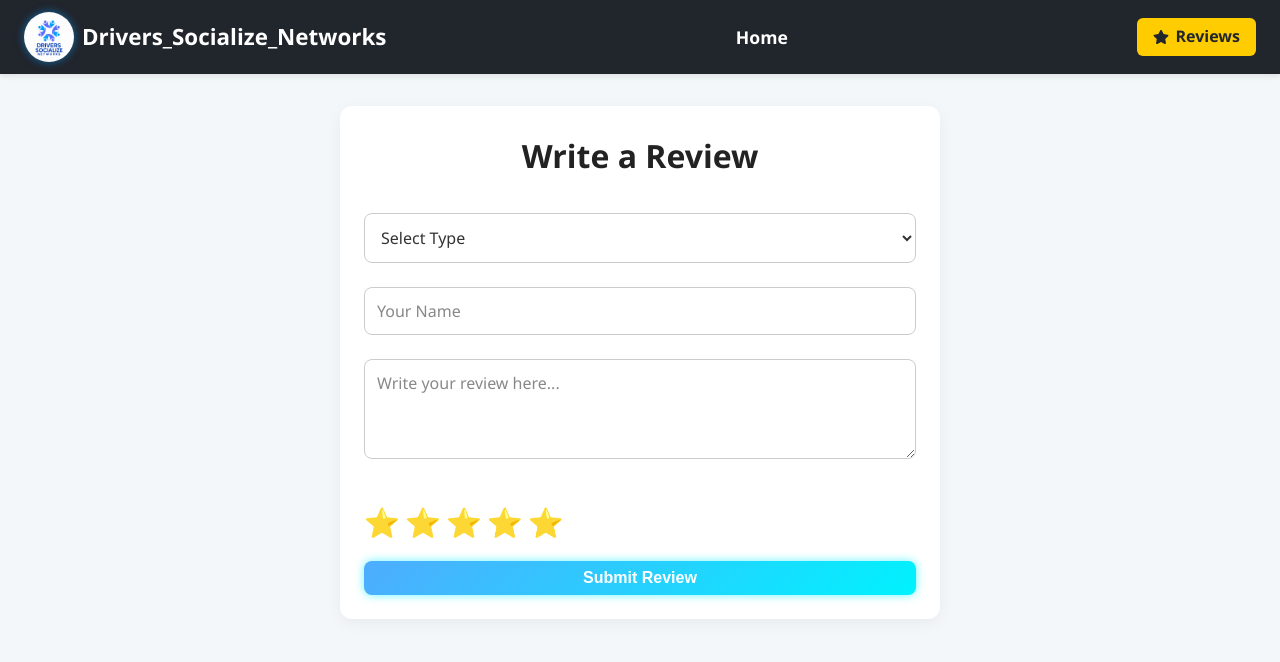
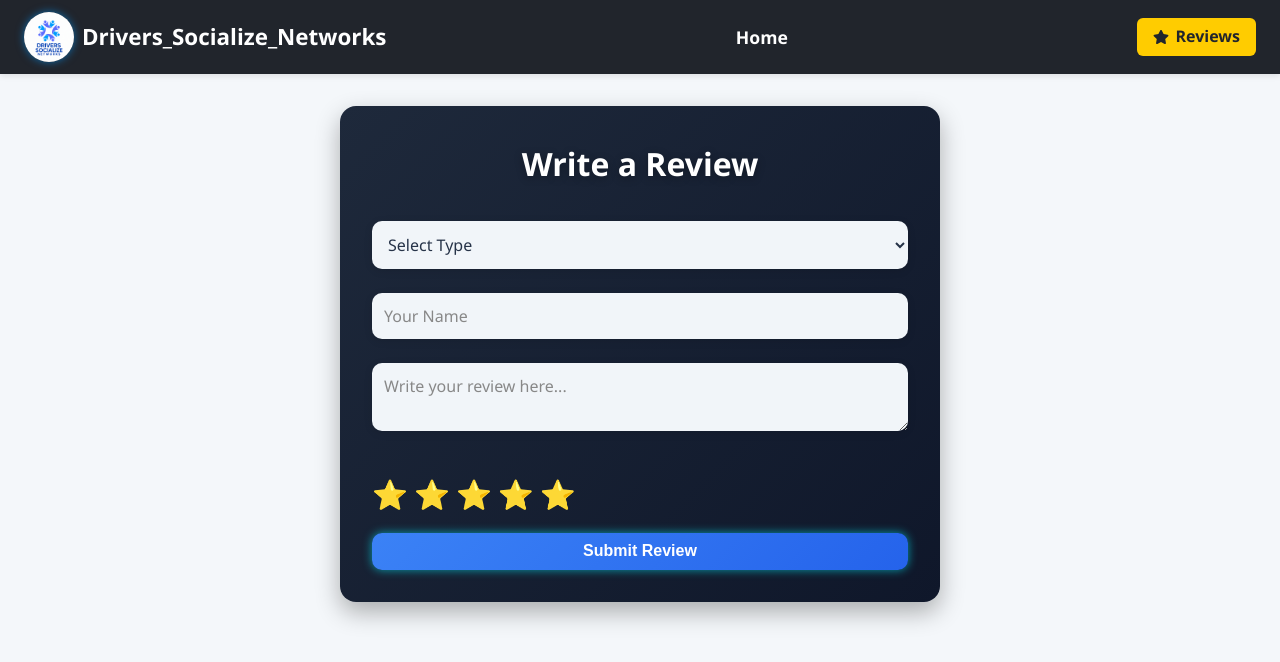
Before and after one commit to Drivers822/Socialize, a React (Vite) app: page /reviews in a window 1280 px wide. Shown: the top 662 px of the page. Built offline with nearby package versions, Linux system fonts and the light colour scheme.

Commit message:
reviews changes

```diff
--- a/src/Styles/CustomerReviews.css
+++ b/src/Styles/CustomerReviews.css
@@ -1,78 +1,104 @@
+/* 🌈 REVIEWS CONTAINER */
 .reviews-container {
   max-width: 600px;
   margin: 2rem auto;
-  padding: 1.5rem;
-  background: #fff;
-  border-radius: 12px;
-  box-shadow: 0 4px 16px rgba(0, 0, 0, 0.05);
+  padding: 2rem;
+  background: linear-gradient(135deg, #1e293b, #0f172a);
+  border-radius: 16px;
+  box-shadow: 0 10px 25px rgba(0, 0, 0, 0.3);
+  color: #f1f5f9;
+  font-family: 'Segoe UI', Tahoma, Geneva, Verdana, sans-serif;
 }
 
+/* ✨ INDIVIDUAL REVIEW CARD */
 .review-card {
+  background: rgba(255, 255, 255, 0.05);
   margin-bottom: 1.5rem;
   padding: 1rem;
-  border-bottom: 1px solid #ddd;
+  border-left: 5px solid #3b82f6;
+  border-radius: 10px;
+  transition: transform 0.2s ease, box-shadow 0.2s ease;
+}
+.review-card:hover {
+  transform: translateY(-4px);
+  box-shadow: 0 8px 16px rgba(59, 130, 246, 0.3);
 }
 
 .review-card h3 {
   margin: 0 0 0.3rem;
-  font-size: 1.1rem;
+  font-size: 1.2rem;
+  color: #e0f2fe;
 }
 
 .review-card p {
-  color: #555;
+  color: #cbd5e1;
   margin-bottom: 0.5rem;
 }
 
-/* 🌟 STAR STYLES */
+/* 🌟 STARS */
 .stars {
   display: flex;
-  gap: 5px;
+  gap: 6px;
   margin: 1rem 0;
 }
 
 .stars span {
   font-size: 1.8rem;
-  color: #fff; /* Default white */
+  color: #94a3b8; /* default grey */
   cursor: pointer;
   transition: color 0.2s ease;
 }
 
 .stars span.filled {
-  color: #ffc107; /* Yellow for filled */
+  color: #facc15; /* Gold */
 }
 
-/* Optional: Add form spacing */
-.review-form textarea {
-  width: 100%;
-  height: 100px;
-  padding: 0.75rem;
-  font-size: 1rem;
-  margin-bottom: 1rem;
-  border-radius: 8px;
-  border: 1px solid #ccc;
-  resize: vertical;
-}
-
-.review-form button {
-  padding: 0.5rem 1.25rem;
-  font-size: 1rem;
-  background-color: #007bff;
-  color: #fff;
-  border: none;
-  border-radius: 8px;
-  cursor: pointer;
-  transition: background-color 0.2s ease;
-}
-
-.review-form button:hover {
-  background-color: #0056b3;
-}
-.review-form select,
-.review-form input[type="text"] {
+/* 📝 REVIEW FORM */
+.review-form textarea,
+.review-form input[type="text"],
+.review-form select {
   width: 100%;
   padding: 0.75rem;
   font-size: 1rem;
   margin-bottom: 1rem;
-  border-radius: 8px;
-  border: 1px solid #ccc;
+  border-radius: 10px;
+  border: none;
+  background: #f1f5f9;
+  color: #263348;
+  box-shadow: 0 2px 8px rgba(0, 0, 0, 0.1);
 }
+
+.review-form textarea:focus,
+.review-form input:focus,
+.review-form select:focus {
+  outline: none;
+  border: 2px solid #3b82f6;
+  background: #fff;
+}
+
+/* 🚀 SUBMIT BUTTON */
+.review-form button {
+  padding: 0.6rem 1.5rem;
+  font-size: 1rem;
+  background: linear-gradient(135deg, #3b82f6, #2563eb);
+  color: #fff;
+  border: none;
+  border-radius: 10px;
+  cursor: pointer;
+  font-weight: bold;
+  transition: background 0.3s ease, transform 0.2s ease;
+}
+
+.review-form button:hover {
+  background: linear-gradient(135deg, #2563eb, #1d4ed8);
+  transform: scale(1.03);
+}
+.write-review-heading {
+  text-align: center;
+  font-size: 2rem;
+  color: #ffffff;
+  margin-bottom: 1.5rem;
+  font-weight: bold;
+  text-shadow: 0 2px 8px rgba(0, 0, 0, 0.3);
+  font-family: 'Segoe UI', Tahoma, Geneva, Verdana, sans-serif;
+}
--- a/src/components/Reviews.jsx
+++ b/src/components/Reviews.jsx
@@ -24,7 +24,8 @@ Message: ${reviewText}`);
 
   return (
     <div className="reviews-container">
-      <h2>Write a Review</h2>
+      <h2 class="write-review-heading">Write a Review</h2>
+
       <form onSubmit={handleSubmit} className="review-form">
         <select
           name="userType"
```
